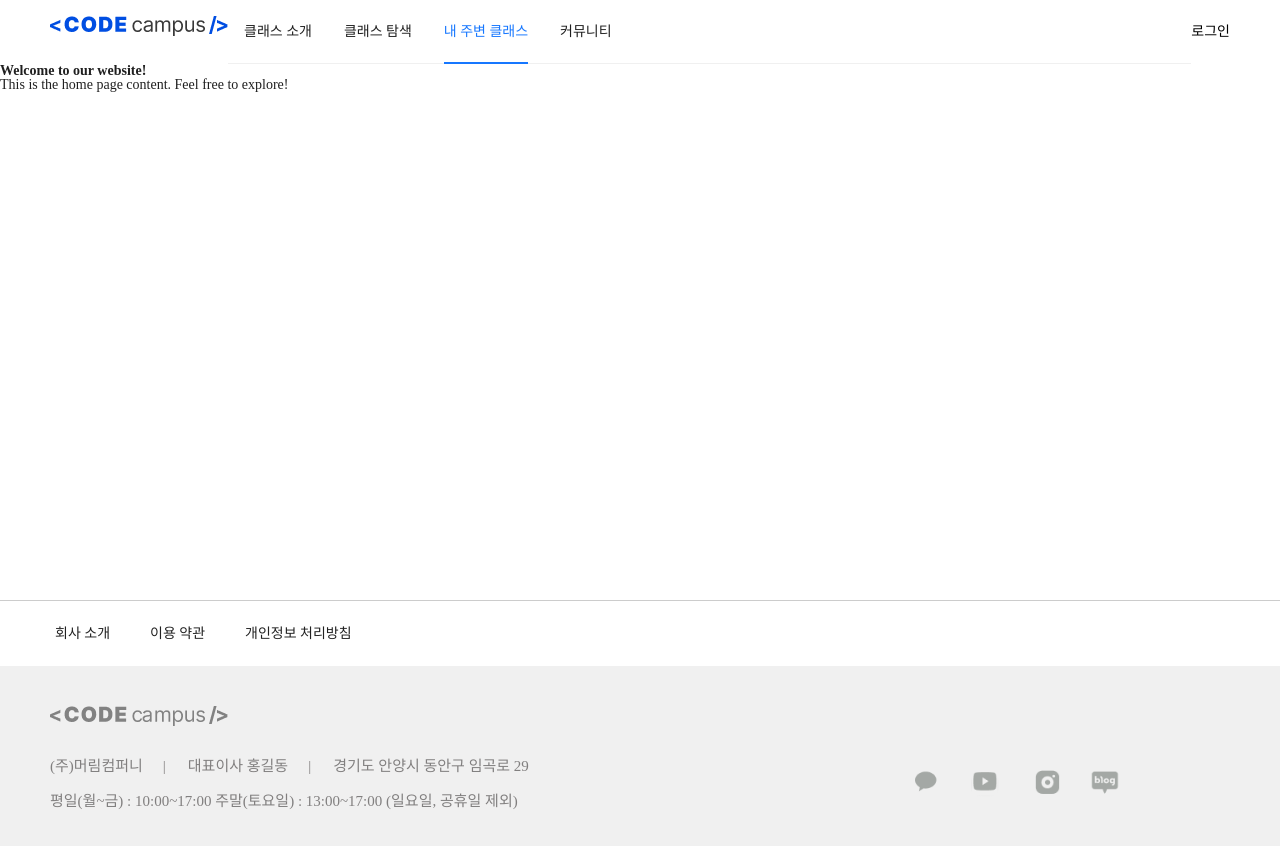
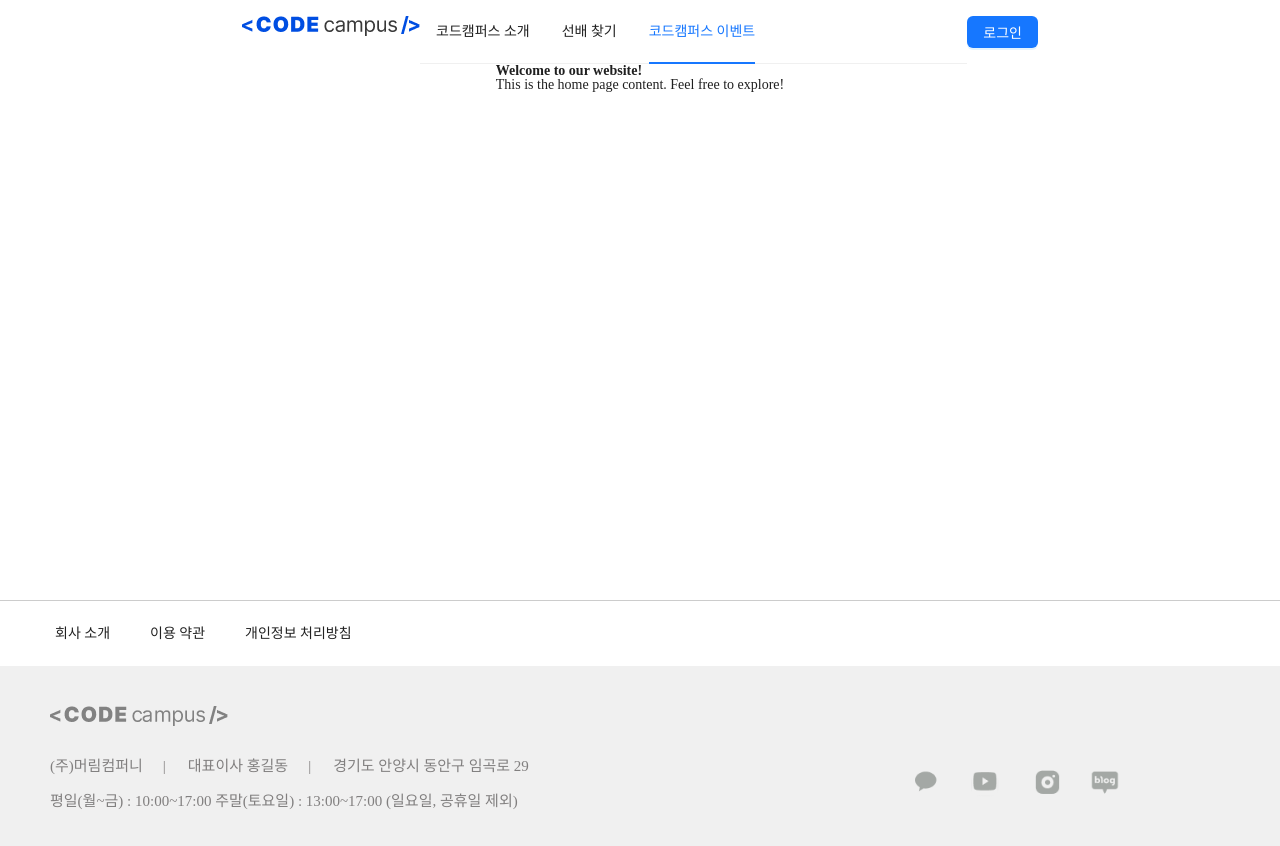
Before and after one commit to SinJungho/Code-Campus_FE, a React app: page / in a window 1280 px wide. Built offline with nearby package versions, Linux system fonts and the light colour scheme.

Commit message:
fix: header 스타일 및 구조 수정

```diff
--- a/src/Layout/Header.tsx
+++ b/src/Layout/Header.tsx
@@ -1,19 +1,18 @@
 import React from "react";
 import * as S from "./styled";
 import { Link } from "react-router-dom";
-import { CheckSquareFilled } from "@ant-design/icons";
 import header_logo from "../assets/img/header_logo.png";
-import { Menu, MenuProps } from "antd";
+import { Button, Menu, MenuProps } from "antd";
 
 const items: MenuProps['items'] = [
-  { key: 0, label: '클래스 소개' },
-  { key: 1, label: '클래스 탐색' },
-  { key: 2, label: '내 주변 클래스' },
-  { key: 3, label: '커뮤니티' }
+  { key: 0, label: '코드캠퍼스 소개' },
+  { key: 1, label: '선배 찾기' },
+  { key: 2, label: '코드캠퍼스 이벤트' },
 ];
 
 const Header: React.FC = () => {
   return (
+    <S.Wrapper>
       <S._Header>
         <Link to="/">
           <img src={header_logo} alt="header_logo" />
@@ -24,44 +23,15 @@ const Header: React.FC = () => {
           defaultSelectedKeys={['2']}
           items={items}
           style={{ flex: 1, minWidth: 0 }}
-        onClick={(e)=>{console.log(e.key)}}
+          onClick={(e) => { console.log(e.key) }}
         />
-      <Link to="/" className="btn">
+        <Button type="primary">
+          <Link to="/">
             로그인
           </Link>
-      {/* <S.header_inner>
-        <ul className="header_menu">
-          <Link to="/">
-            <img src={header_logo} alt="header_logo" />
-          </Link>
-          <li>
-            <Link to="/" className="on">
-              클래스 소개
-            </Link>
-          </li>
-          <li>
-            <Link to="/" className="on">
-              클래스 탐색
-            </Link>
-          </li>
-          <li>
-            <Link to="/" className="on">
-              내 주변 클래스
-            </Link>
-          </li>
-          <li>
-            <Link to="/" className="on">
-              커뮤니티
-            </Link>
-          </li>
-        </ul>
-        <div className="login_inner">
-          <Link to="/" className="btn">
-            로그인
-          </Link>
-        </div>
-      </S.header_inner> */}
+        </Button>
       </S._Header >
+    </S.Wrapper>
   );
 };
 
--- a/src/Layout/styled.ts
+++ b/src/Layout/styled.ts
@@ -4,71 +4,26 @@ import { Content, Footer, Header } from "antd/es/layout/layout";
 
 export const _Layout = styled(Layout)`
   background-color: #fff;
+  display: flex;
+  flex-direction:column;
+  align-items: center;
+`;
+
+export const Wrapper = styled.div`
+  width: 70%;
 `;
 
 export const _Header = styled(Header)`
   display: flex;
   align-items: center;
   background-color: transparent;
-`;
-
-// export const _Header = styled(Header)`
-//   width: 100%;
-//   height: 85px;
-//   position: fixed;
-//   border-bottom: 1px solid #ccc;
-//   background-color: #fff;
-//   color: #727272;
-//   a {
-//     display: flex;
-//     height: 85px;
-//     font-weight: 300;
-//     align-items: center;
-//   }
-
-//   a img {
-//     margin: 15px 45px 15px 15px;
-//   }
-
-//   .header_menu {
-//     display: flex;
-//     gap: 60px;
-//     align-items: center;
-//   }
-
-//   .header_menu_inner {
-//     display: flex;
-//     position: relative;
-//     justify-content: end;
-//     padding: 0 25px 0 0;
-//     gap: 40px;
-//     text-align: center;
-//   }
-
-//   .header_menu .on:hover {
-//     font-weight: 600;
-//     border-bottom: 3px solid #095efe;
-//     color: #095efe;
-//     transition: 0s;
-//   }
-
-//   .login_inner .btn {
-//     width: 100px;
-//     height: 40px;
-//     border-radius: 10px;
-//     background: #095efe;
-//     justify-content: center;
-//     color: #fff;
-//   }
-// `;
-
-export const header_inner = styled.div`
-  display: flex;
-  position: relative;
-  align-items: center;
-  width: 1200px;
-  margin: 0 auto;
-  justify-content: space-between;
+  img{
+  }
+  .ant-menu{
+    li{
+      user-select: none;
+    }
+  }
 `;
 
 export const _Content = styled(Content)`
```
Lines whose indentation alone changed are shown as unchanged.
